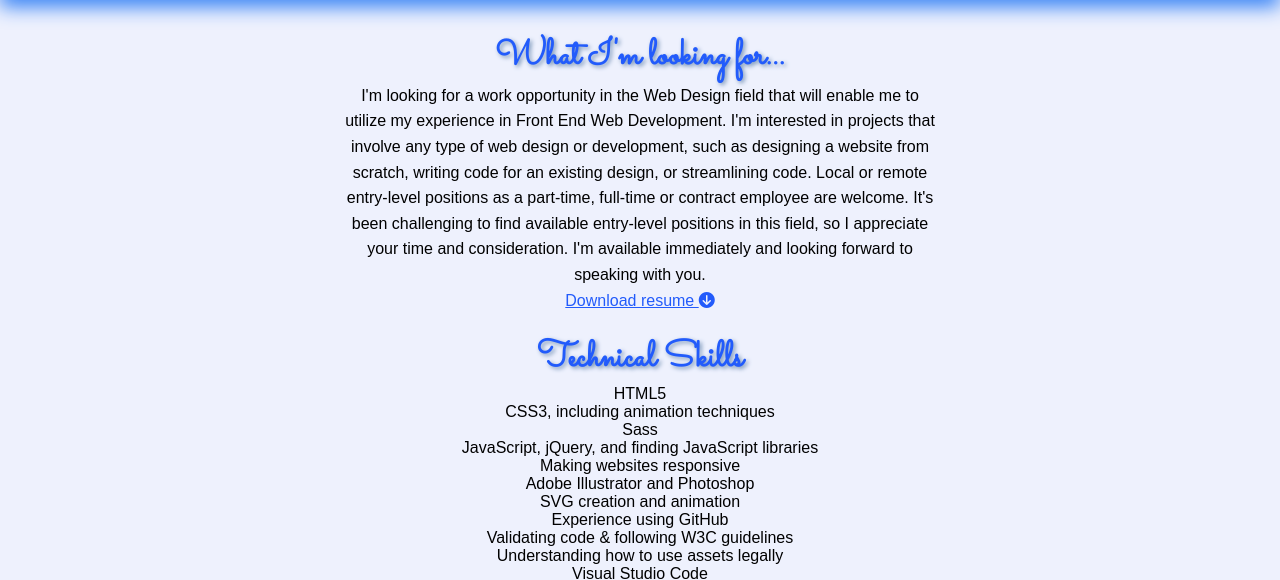
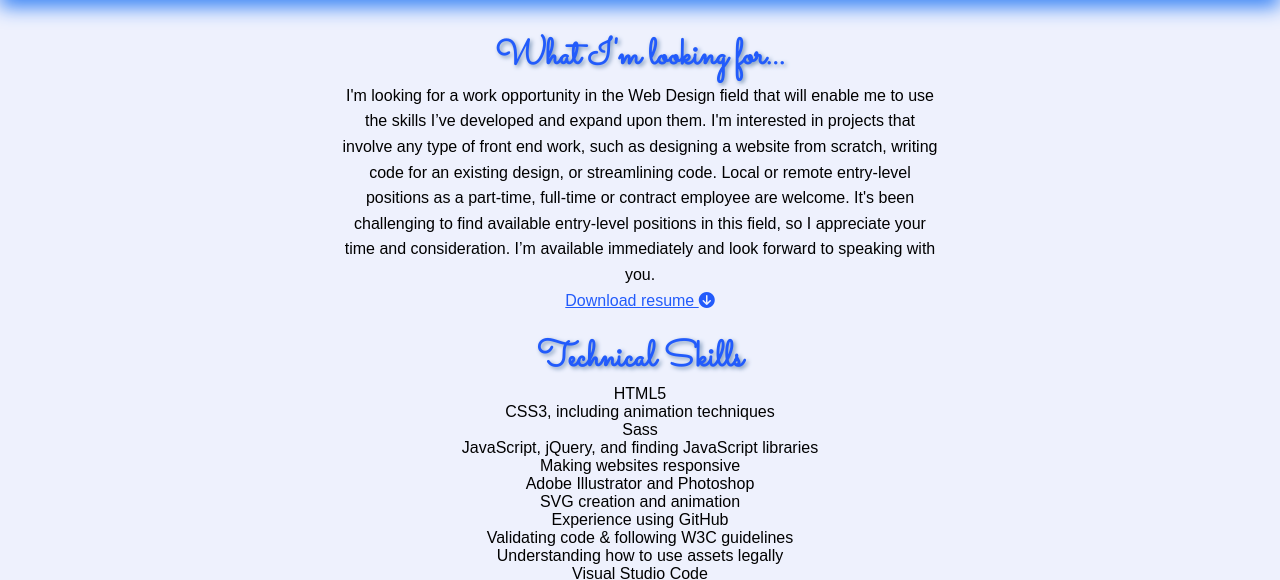
Before and after one commit to design-dreams/projects, a website: page index.html in a window 1280 px wide. Both pictures are taken after a click on the element "ABOUT REBECCA". Shown: the part 200-780 px from the top of the page. Drawn offline with Linux system fonts and the light colour scheme; a web font is replaced by a local one.

Commit message:
modified what I'm looking for in html

```diff
--- a/index.html
+++ b/index.html
@@ -87,13 +87,13 @@
                 <h2>About Rebecca</h2> <!--hidden, but here for SEO-->
 
                 <h3>What I'm looking for...</h3>
-                <p>I'm looking for a work opportunity in the Web Design field that will enable me to utilize my
-                    experience in Front End Web Development.
-                    I'm interested in projects that involve any type of web design or development, such as
-                    designing a website from scratch, writing code for an existing design, or streamlining code.
-                    Local or remote entry-level positions as a part-time, full-time or contract employee are welcome.
-                    It's been challenging to find available entry-level positions in this field, so I appreciate your
-                    time and consideration. I'm available immediately and looking forward to speaking with you.</p>
+                <p>I'm looking for a work opportunity in the Web Design field that will enable me to use the
+                    skills I’ve developed and expand upon them. I'm interested in projects that involve any
+                    type of front end work, such as designing a website from scratch, writing code for an
+                    existing design, or streamlining code. Local or remote entry-level positions as a part-time,
+                    full-time or contract employee are welcome. It's been challenging to find available
+                    entry-level positions in this field, so I appreciate your time and consideration. I’m
+                    available immediately and look forward to speaking with you.</p>
                     <p><a href="portfolio/ResumeRP.pdf" download>Download resume <i class="fas fa-arrow-circle-down"></i></i></a></p>
 
                 <h3>Technical Skills</h3>
```
